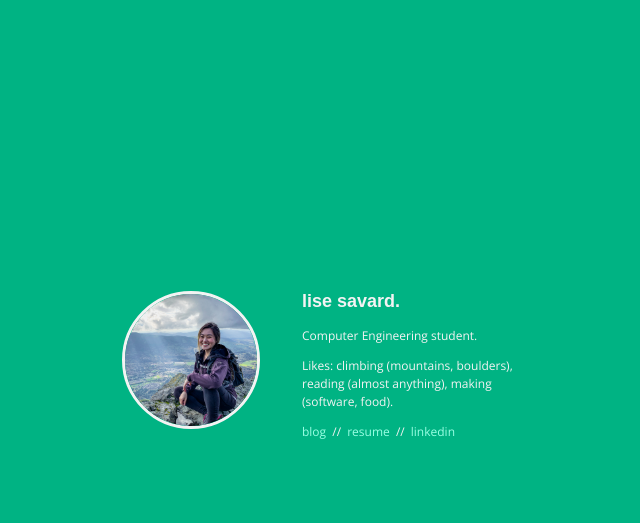
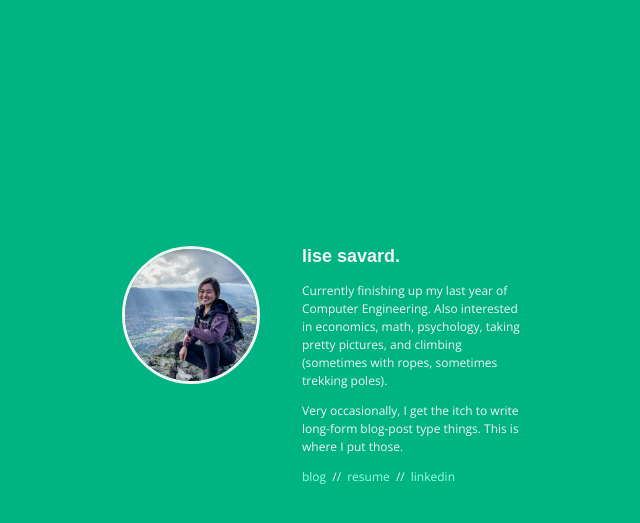
Before and after one commit to lsav/lise.me, a Jekyll site: the page built from index.md, in a window 1280 px wide and 900 px high. Shown: the top 523 px of the window, without its empty margins (317-957 px from the left). Built offline with Jekyll 4.4.1, drawn with Linux system fonts in a browser that asks for light colours; some web fonts are replaced.

Commit message:
Change self description

```diff
--- a/index.md
+++ b/index.md
@@ -1,6 +1,6 @@
 ---
 layout: index
 ---
-Computer Engineering student.
+Currently finishing up my last year of Computer Engineering. Also interested in economics, math, psychology, taking pretty pictures, and climbing (sometimes with ropes, sometimes trekking poles).
 
-Likes: climbing (mountains, boulders), reading (almost anything), making (software, food).
+Very occasionally, I get the itch to write long-form blog-post type things. This is where I put those.
```
